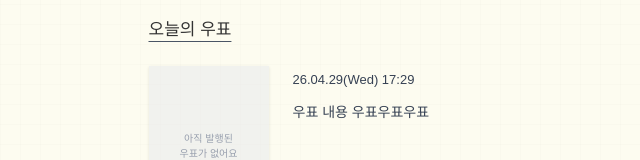
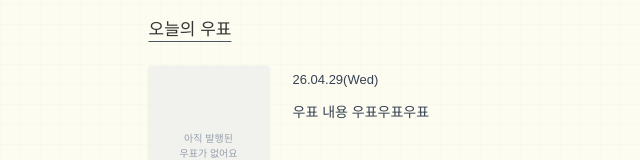
Before and after one commit to ozzora9/stamp, a Next.js app: page / in a window 1280 px wide. Shown: the part 556-716 px from the top of the page, without its empty margins (320-960 px from the left). Built offline with nearby package versions, Linux system fonts and the light colour scheme; no server answers; the database is empty; a web font is replaced by a local one.

Commit message:
style: 오타 수정

```diff
--- a/app/page.tsx
+++ b/app/page.tsx
@@ -289,8 +289,7 @@ function HomeView({
 
   const isToday = (day: number) => {
     return (
-      year === today.getFullYear() &&
-      month === today.getMonth() &&
+      (year === today.getFullYear()) & (month === today.getMonth()) &&
       day === today.getDate()
     );
   };
@@ -423,7 +422,7 @@ function HomeView({
             <div className="space-y-3">
               <p className="text-[13px] font-anemone text-gray-700">
                 {stamps[`${year}-${month}-${currentDay}`]?.time ||
-                  `${year.toString().slice(2)}.${(month + 1).toString().padStart(2, "0")}.${currentDay.toString().padStart(2, "0")}(${getDayName(year, month, currentDay)}) 17:29`}
+                  `${year.toString().slice(2)}.${(month + 1).toString().padStart(2, "0")}.${currentDay.toString().padStart(2, "0")}(${getDayName(year, month, currentDay)})`}
               </p>
               <p className="text-[14px] text-gray-700 font-anemone">
                 {stamps[`${year}-${month}-${currentDay}`]?.memo ||
```
